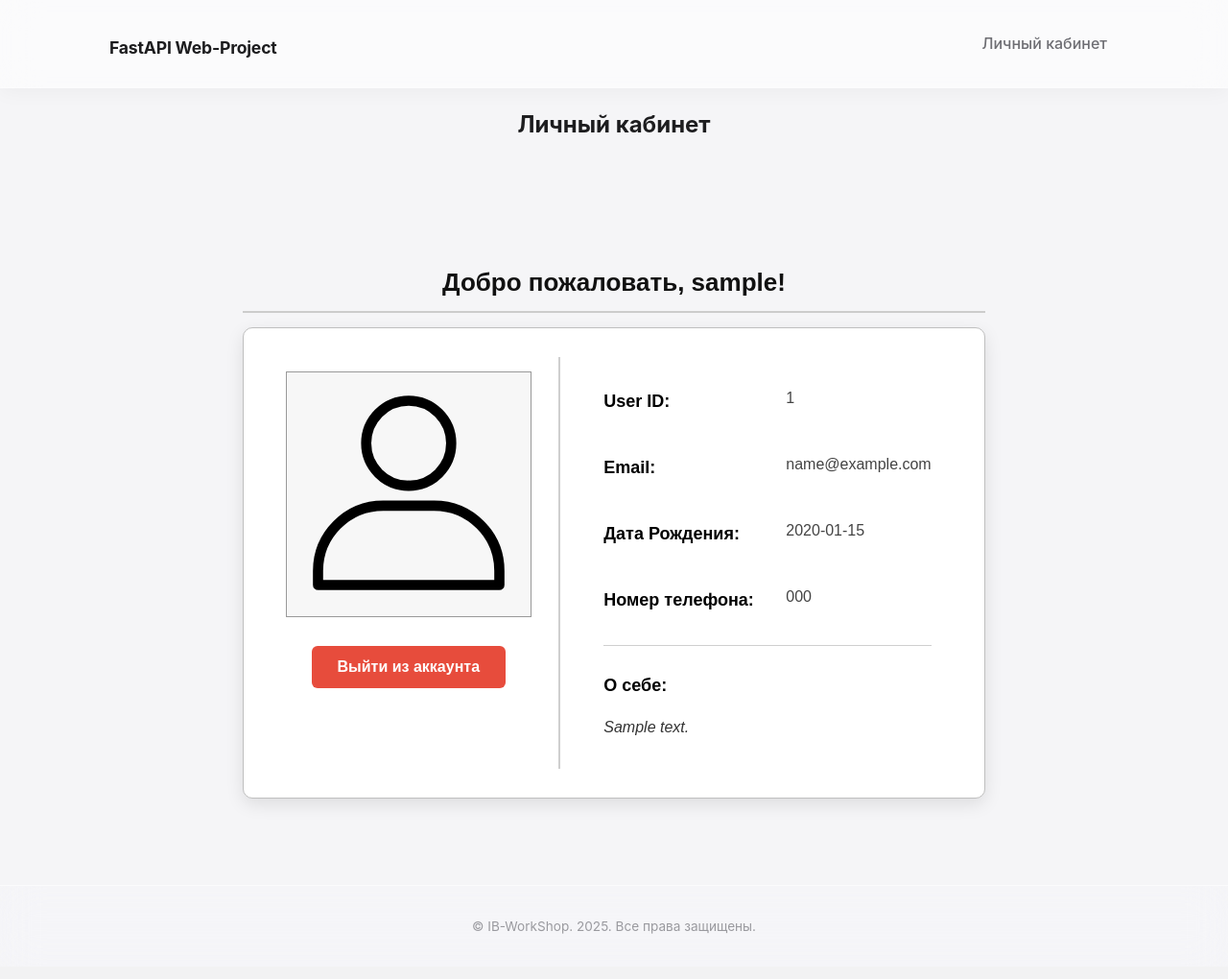
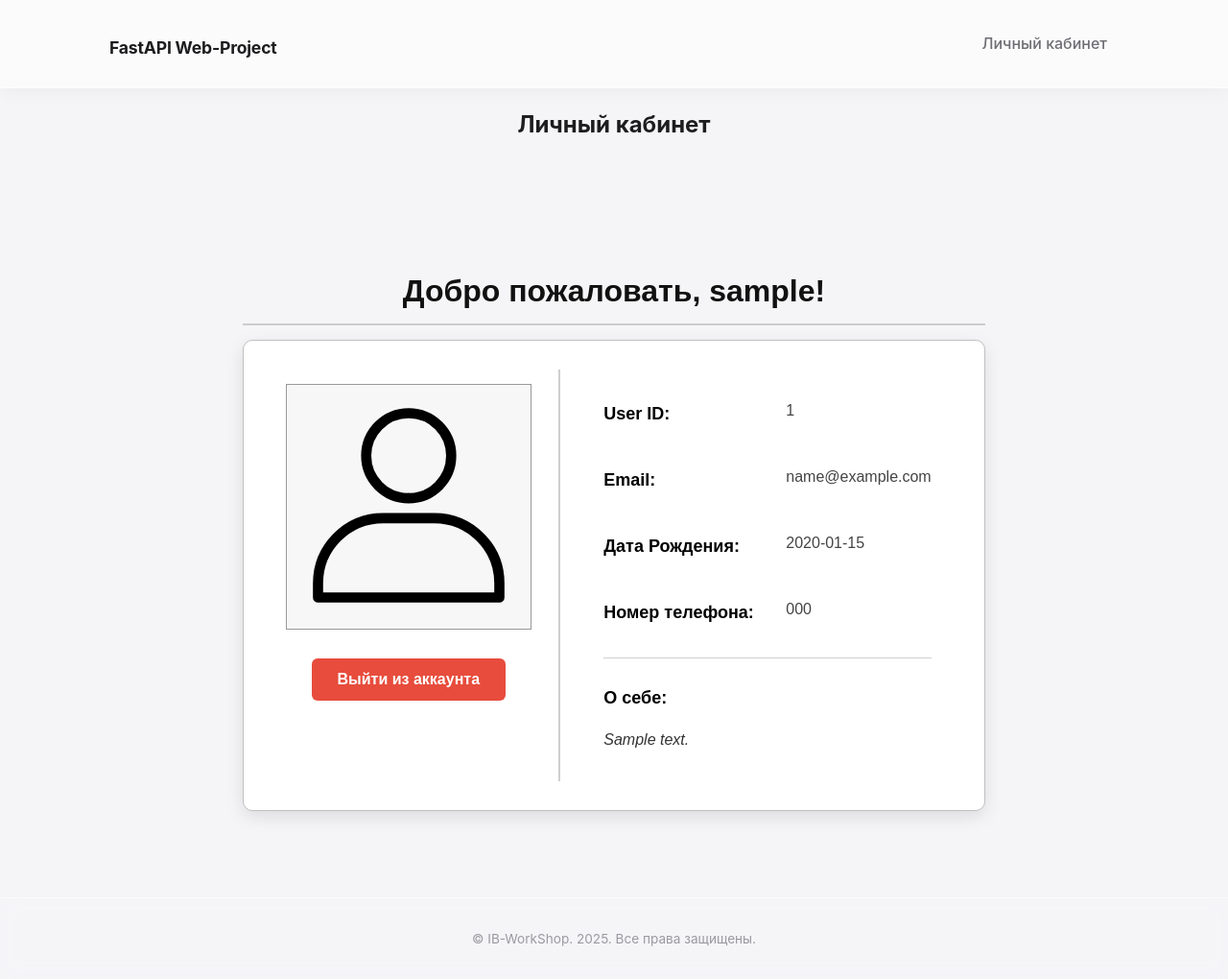
Before and after one commit to IlyaBOT/BaseFastAPI-webProject, a FastAPI app: page /user/1 in a window 1280 px wide. Shown: the whole page at 96% size. Before the commit the page ends 973 px from the top, so only its background shows below. Run offline with FastAPI, Linux system fonts and the light colour scheme; tables that the repository leaves empty hold one stand-in row (values such as "Sample post").

Commit message:
Make less navbar blur

```diff
--- a/app/static/style.css
+++ b/app/static/style.css
@@ -6,7 +6,7 @@
   --card: rgba(255, 255, 255, 0.65);
   --radius: 14px;
   --shadow: 0 8px 24px rgba(0, 0, 0, 0.06);
-  --glass: blur(20px) saturate(180%);
+  --glass: blur(8px) saturate(180%);
   --transition: 240ms cubic-bezier(0.4, 0.1, 0.3, 1);
   --font-stack: -apple-system, BlinkMacSystemFont, "SF Pro Text", "SF Pro Display", "Roboto", "Helvetica Neue", Arial, sans-serif;
 }
@@ -595,7 +595,7 @@ form.card input {
 
 
 .profile-welcome {
-  font-size: 26px;
+  font-size: 32px;
   font-weight: bold;
   margin-bottom: 15px;
   padding-bottom: 10px;
```
